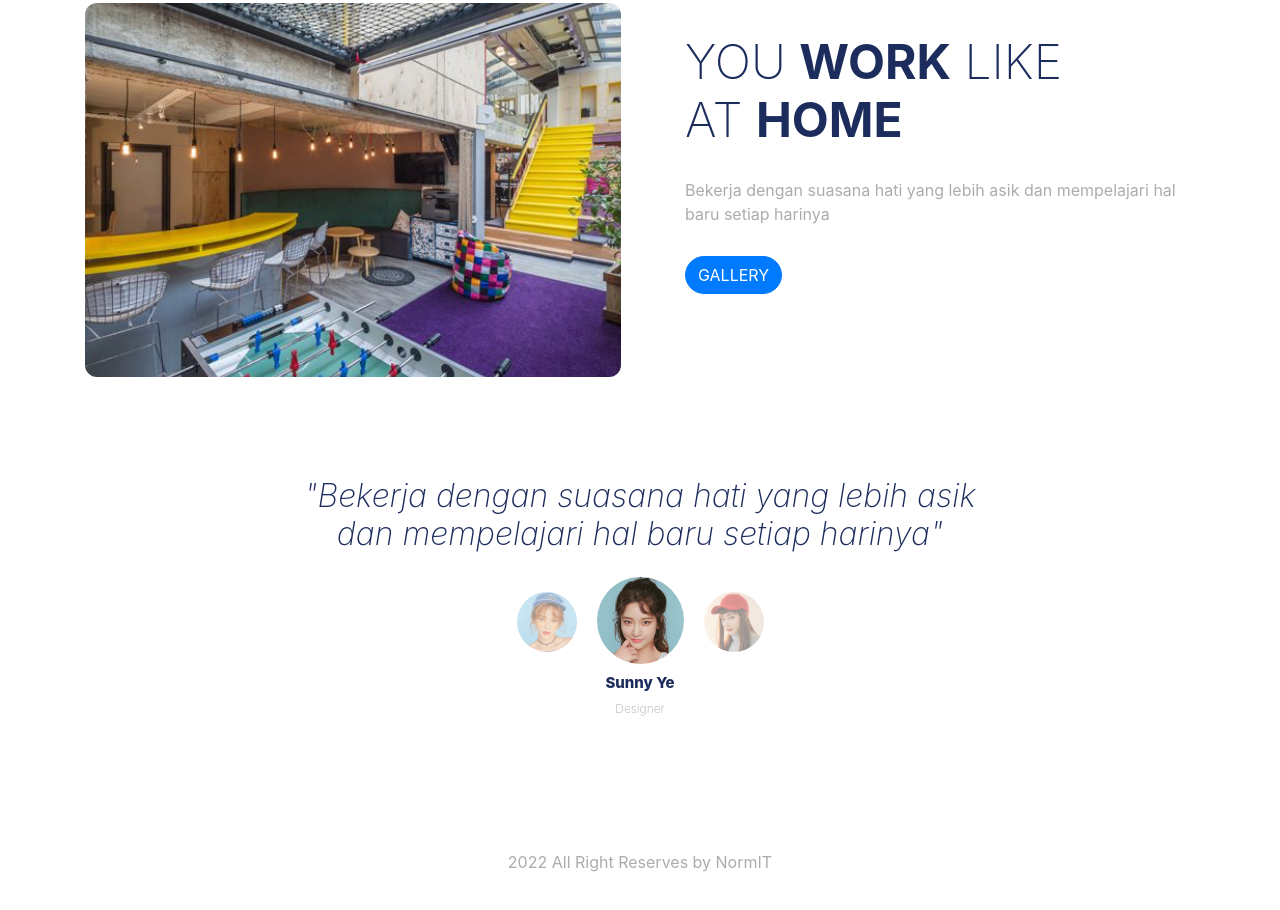
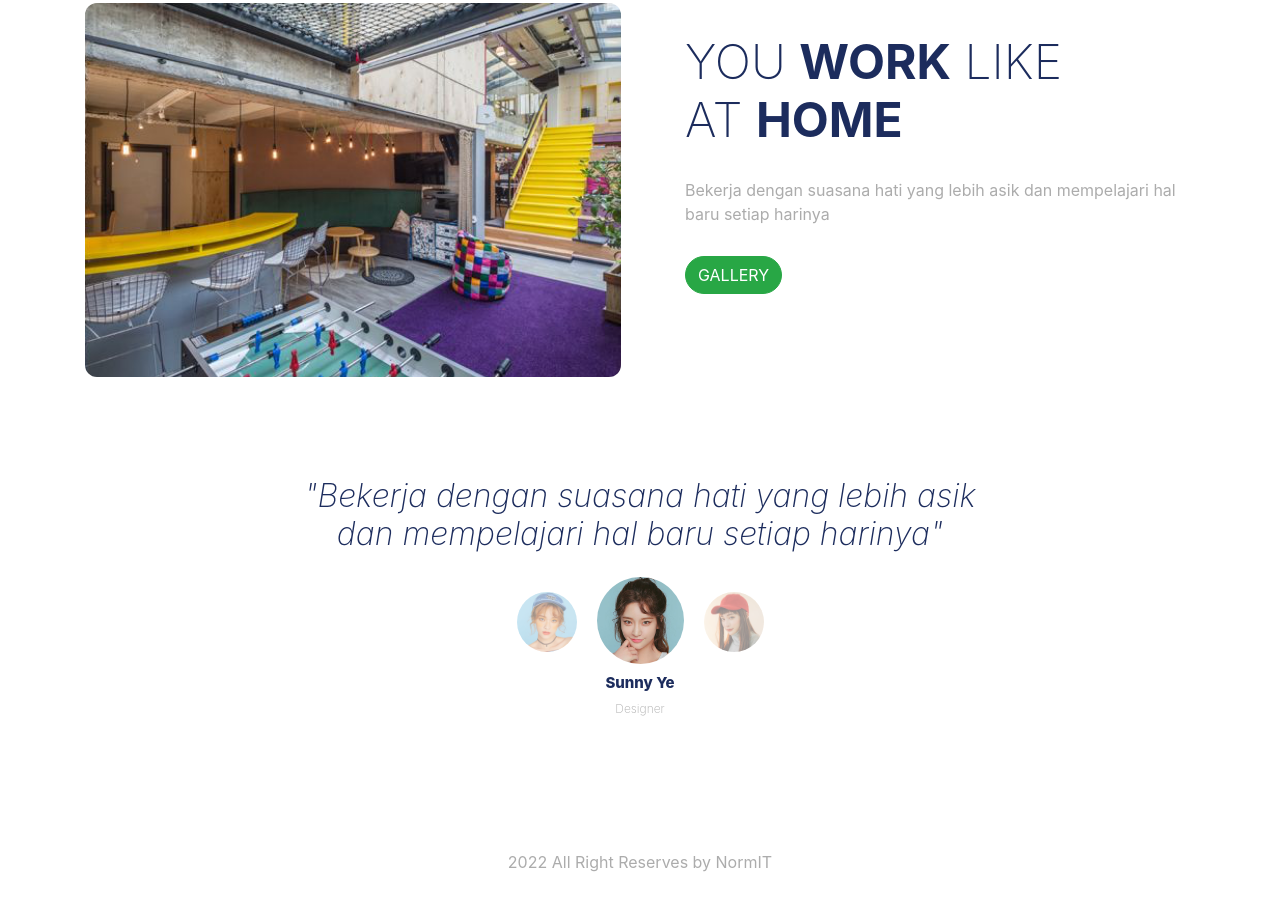
Before and after one commit to muhammadimron/web-landing, a plain HTML site: page index.html in a window 1280 px wide. Shown: the part 819-1729 px from the top of the page. Drawn offline with nearby package versions, Linux system fonts and the light colour scheme; a web font is replaced by a local one.

Commit message:
Mengubah warna tombol menjadi hijau

```diff
--- a/index.html
+++ b/index.html
@@ -118,7 +118,7 @@
 					<div class="col-lg">
 						<h2>You <span>work</span> like <br> at <span>home</span></h2>
 						<p>Bekerja dengan suasana hati yang lebih asik dan mempelajari hal baru setiap  harinya</p>
-						<a class="btn btn-primary tombol" href="#">Gallery</a>
+						<a class="btn btn-success tombol" href="#">Gallery</a>
 					</div>
 				</div>
 
```
